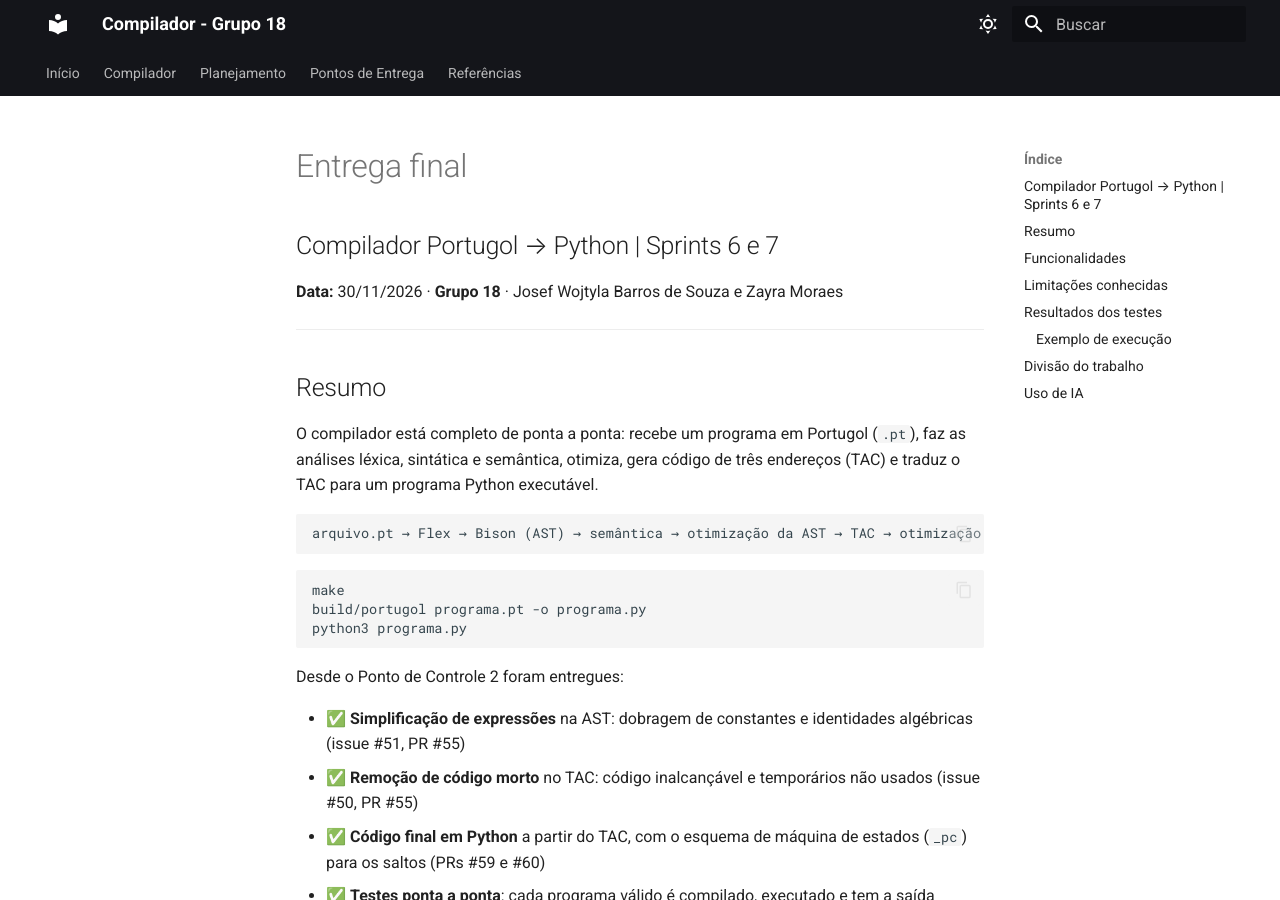
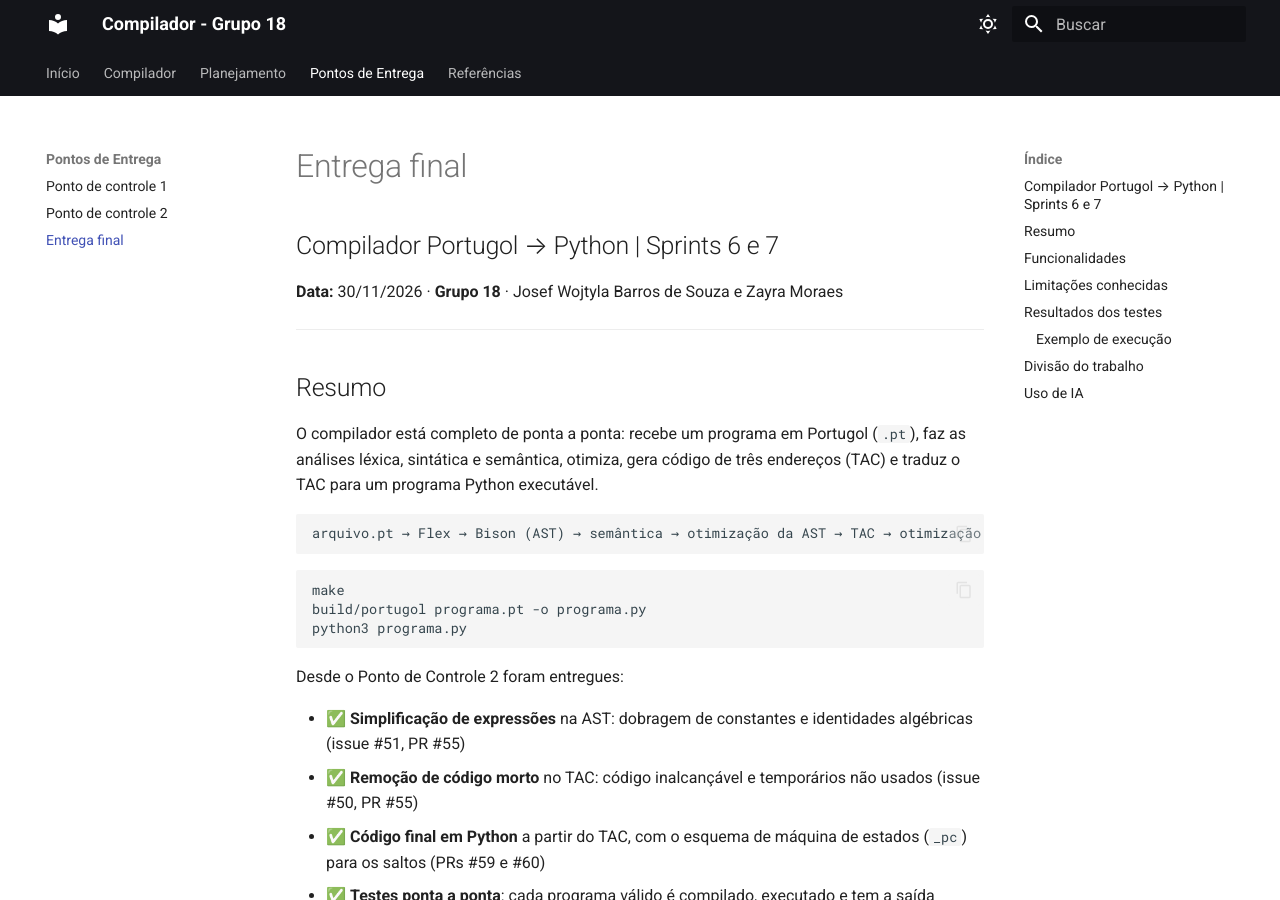
Before and after one commit to JosefWojtyla/G18_COMP1_26_2, an MkDocs documentation site: the page built from docs/entregas/entrega-final.md, in a window 1280 px wide and 900 px high. Built offline with MkDocs 1.6.1 and Material for MkDocs 9.7.7, drawn with Linux system fonts in a browser that asks for light colours.

Commit message:
feat:adiciona entrega final no yml

```diff
--- a/mkdocs.yml
+++ b/mkdocs.yml
@@ -66,6 +66,7 @@ nav:
   - Pontos de Entrega:
       - Ponto de controle 1: entregas/entrega-01.md
       - Ponto de controle 2: entregas/entrega-02.md
+      - Entrega final: entregas/entrega-final.md
 
   # - Entrega final:
   #     - Entrega final: entregas/entrega-final.md
```
Also changed, not shown: 1 other file.
